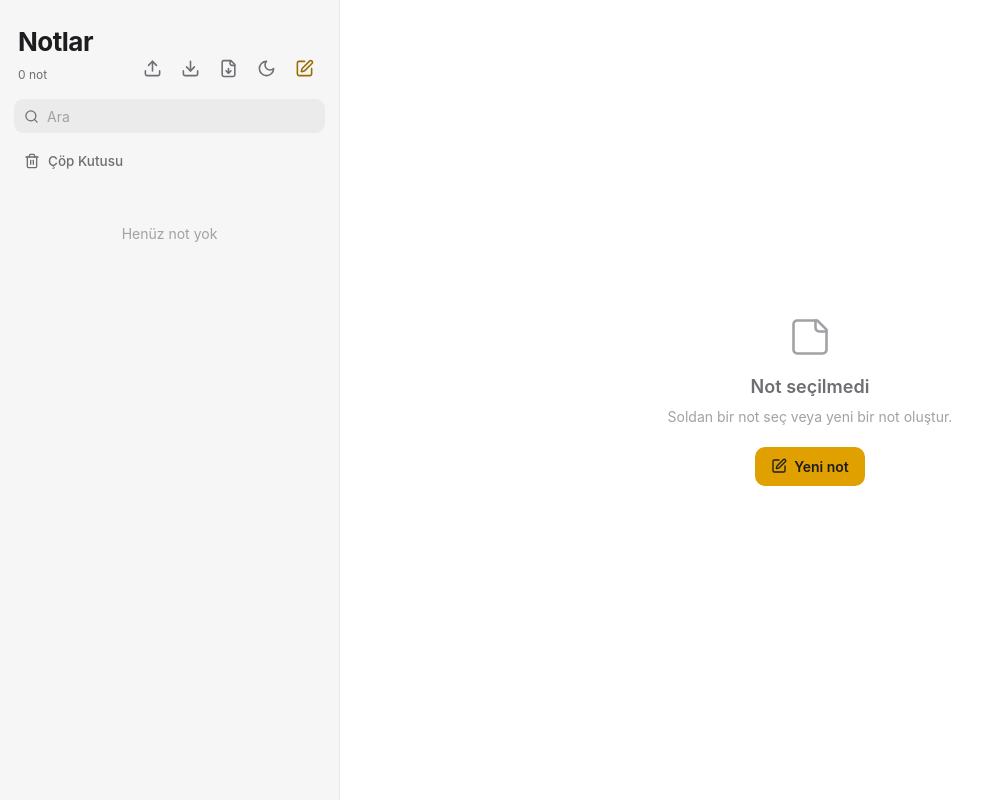
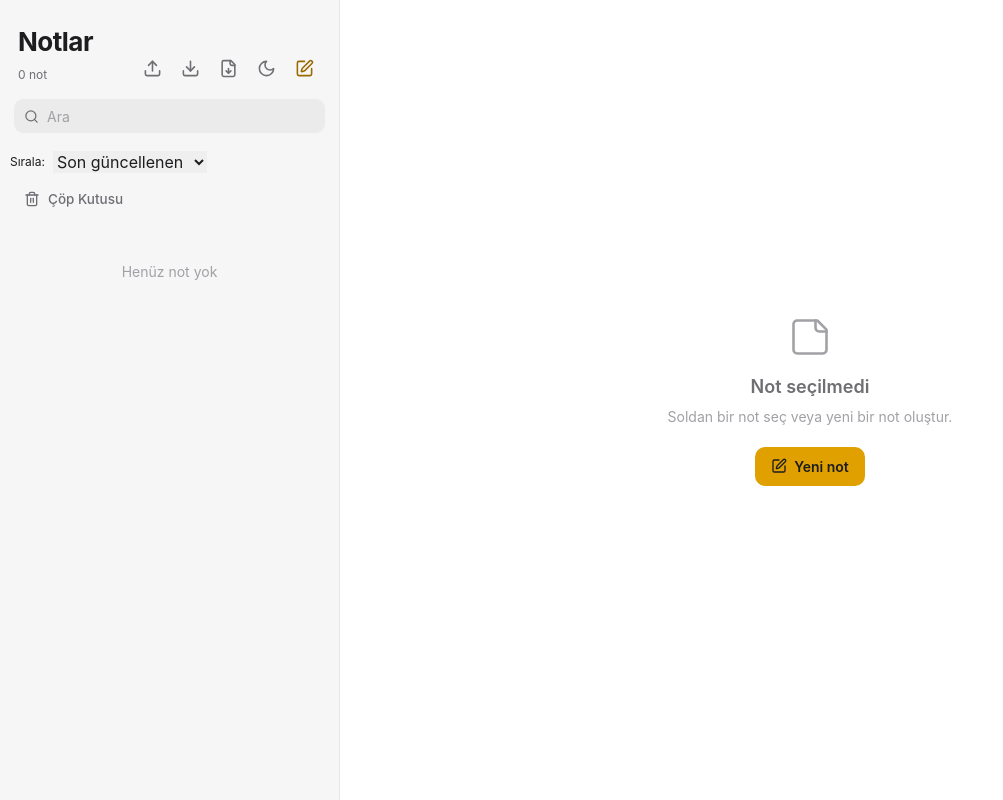
Before and after one commit to enesscigdem/devpilot-sprintboard, a React (Vite) app: page / in a window 1280 px wide. Shown: the whole page, without its empty margins (0-1003 px from the left). Built offline with nearby package versions, Linux system fonts and the light colour scheme.

Commit message:
devpilot: Not sıralama menüsünü ekle
DevPilot-Execution: 04ed5407-a839-4d88-832a-696fb06cf901

```diff
--- a/src/App.tsx
+++ b/src/App.tsx
@@ -3,7 +3,7 @@ import { useEffect, useMemo, useRef, useState } from "react";
 import { ChevronLeft, Download, FileDown, Moon, Pin, RotateCcw, Search, SquarePen, StickyNote, Sun, Trash2, Upload, X } from "lucide-react";
 import NoteEditor from "./components/NoteEditor";
 import {
-  createNote, emptyTrash, formatListDate, formatDueDate, getTrashNotes, isOverdue, groupNotes, htmlToText, importNotesFromJson, loadNotes, noteToMarkdown, notesToJson, permanentlyDeleteNote, restoreNote, sanitizeFilename, saveNotes, type Note,
+  createNote, emptyTrash, formatListDate, formatDueDate, getTrashNotes, isOverdue, groupNotes, htmlToText, importNotesFromJson, loadNotes, noteToMarkdown, notesToJson, permanentlyDeleteNote, restoreNote, sanitizeFilename, saveNotes, sortNotes, NOTE_SORT_KEY, type Note, type NoteSortOption,
 } from "./lib/notes";
 
 const preview = (note: Note) => {
@@ -23,6 +23,15 @@ export default function App() {
   const [draft, setDraft] = useState<Note | null>(null);
   const [currentView, setCurrentView] = useState<"notes" | "trash">("notes");
   const [query, setQuery] = useState("");
+  const [sortBy, setSortBy] = useState<NoteSortOption>(() => {
+    if (typeof window !== "undefined") {
+      const saved = localStorage.getItem(NOTE_SORT_KEY);
+      if (saved === "updatedAt" || saved === "createdAt" || saved === "title") {
+        return saved;
+      }
+    }
+    return "updatedAt";
+  });
   const [selectedTag, setSelectedTag] = useState<string | null>(null);
   const [selectedId, setSelectedId] = useState<string | null>(() => {
     const first = [...loadNotes()].filter((n) => !n.deletedAt).sort((a, b) => b.updatedAt - a.updatedAt)[0];
@@ -320,7 +329,7 @@ export default function App() {
       }
     }
   };
-  const groups = useMemo(() => groupNotes(visible), [visible]);
+  const groups = useMemo(() => groupNotes(visible).map((group) => ({ ...group, notes: sortNotes(group.notes, sortBy) })), [visible, sortBy]);
   const selected = (draft && draft.id === selectedId)
     ? draft
     : (notes.find((n) => n.id === selectedId && (currentView === "trash" ? Boolean(n.deletedAt) : !n.deletedAt)) ?? null);
@@ -395,6 +404,16 @@ export default function App() {
             </button>
           )}
         </div>
+        {currentView === "notes" && (
+          <label style={{ display: "flex", alignItems: "center", gap: "8px", padding: "8px 10px" }}>
+            <span style={{ fontSize: "12px" }}>Sırala:</span>
+            <select aria-label="Notları sırala" value={sortBy} onChange={(e) => setSortBy(e.target.value as NoteSortOption)}>
+              <option value="updatedAt">Son güncellenen</option>
+              <option value="createdAt">Oluşturulma tarihi</option>
+              <option value="title">Başlık</option>
+            </select>
+          </label>
+        )}
         {currentView === "notes" && allTags.length > 0 && (
           <div className="tag-filters" aria-label="Etiket filtreleri">
             {allTags.map((tag) => (
--- a/src/index.css
+++ b/src/index.css
@@ -684,6 +684,35 @@ kbd {
   * { transition: none !important; }
 }
 
+.sort-bar {
+  display: flex;
+  align-items: center;
+  justify-content: space-between;
+  gap: 8px;
+  padding: 6px 12px;
+  border-bottom: 1px solid var(--line);
+  background: var(--sidebar-bg);
+  font-size: 12px;
+  color: var(--text-2);
+}
+
+.sort-select {
+  font-size: 12px;
+  color: var(--text);
+  background: var(--bg);
+  border: 1px solid var(--line);
+  border-radius: 6px;
+  padding: 3px 8px;
+  cursor: pointer;
+  outline: none;
+  font-family: inherit;
+}
+
+.sort-select:focus {
+  border-color: var(--accent);
+  box-shadow: 0 0 0 2px var(--focus);
+}
+
 .sr-only {
   position: absolute; width: 1px; height: 1px; padding: 0; margin: -1px;
   overflow: hidden; clip: rect(0, 0, 0, 0); white-space: nowrap; border: 0;
--- a/src/lib/notes.ts
+++ b/src/lib/notes.ts
@@ -14,8 +14,11 @@ export type Note = {
 };
 
 export const NOTES_KEY = "sprintboard.notes.v2";
+export const NOTE_SORT_KEY = "sprintboard.notes.sort";
 /** Eski görev panosu kayıtları; ilk açılışta notlara dönüştürülür. */
 export const LEGACY_TASKS_KEY = "sprintboard.tasks.v1";
+
+export type NoteSortOption = "updatedAt" | "createdAt" | "title";
 
 const ALLOWED_TAGS = new Set([
   "P", "BR", "DIV", "B", "STRONG", "I", "EM", "U", "S", "STRIKE", "H1", "H2", "H3",
@@ -184,6 +187,26 @@ export const permanentlyDeleteNote = (notes: Note[], id: string): Note[] =>
 
 export const emptyTrash = (notes: Note[]): Note[] =>
   notes.filter((n) => !n.deletedAt);
+
+/** Notları seçilen ölçüte göre sıralar; sabitlenmiş notlar her zaman başta kalır. */
+export function sortNotes(notes: Note[], sortBy: NoteSortOption = "updatedAt"): Note[] {
+  const pinned = notes.filter((n) => n.pinned);
+  const unpinned = notes.filter((n) => !n.pinned);
+
+  const compare = (a: Note, b: Note) => {
+    if (sortBy === "createdAt") {
+      return b.createdAt - a.createdAt;
+    }
+    if (sortBy === "title") {
+      const titleA = (a.title || htmlToText(a.html) || "").trim();
+      const titleB = (b.title || htmlToText(b.html) || "").trim();
+      return titleA.localeCompare(titleB, "tr-TR", { sensitivity: "base" });
+    }
+    return b.updatedAt - a.updatedAt;
+  };
+
+  return [...pinned.sort(compare), ...unpinned.sort(compare)];
+}
 
 export type NoteGroup = { label: string; notes: Note[] };
 
```
